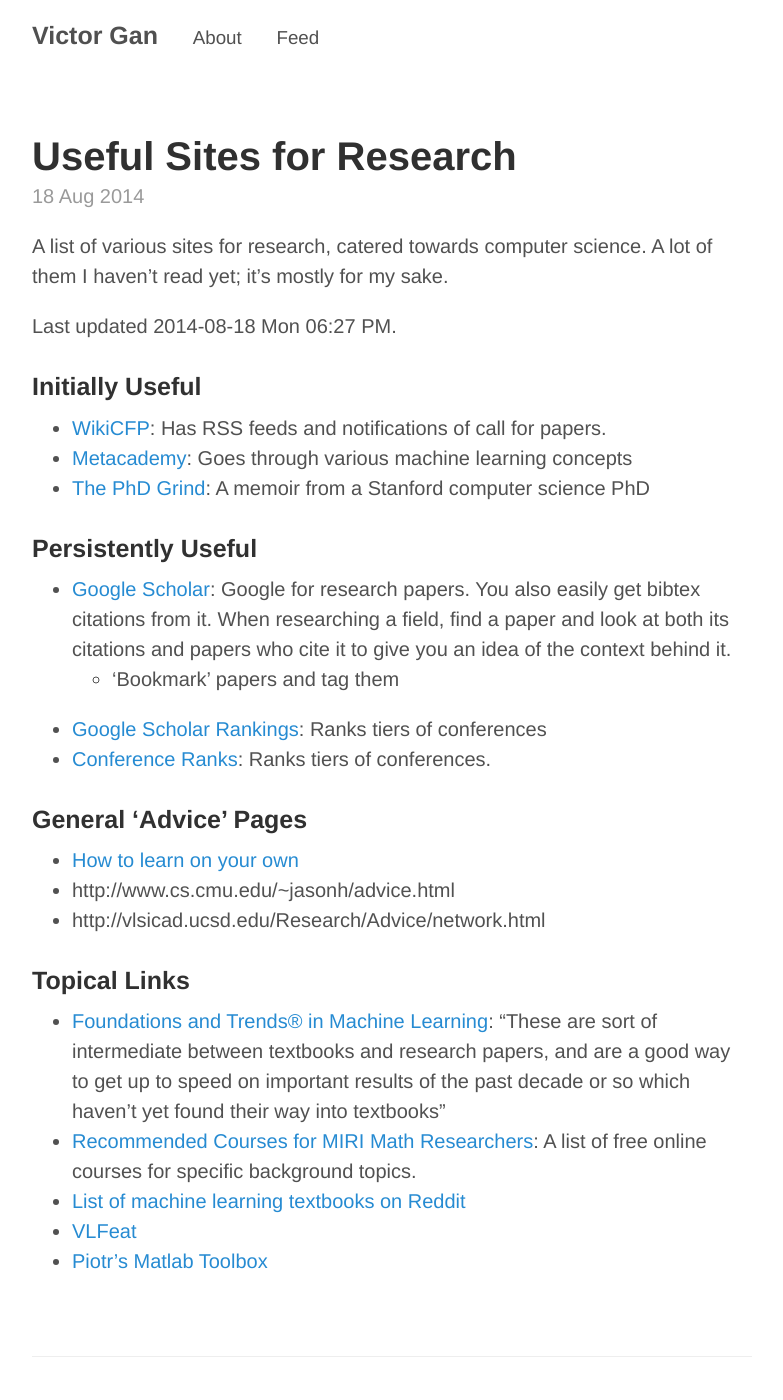
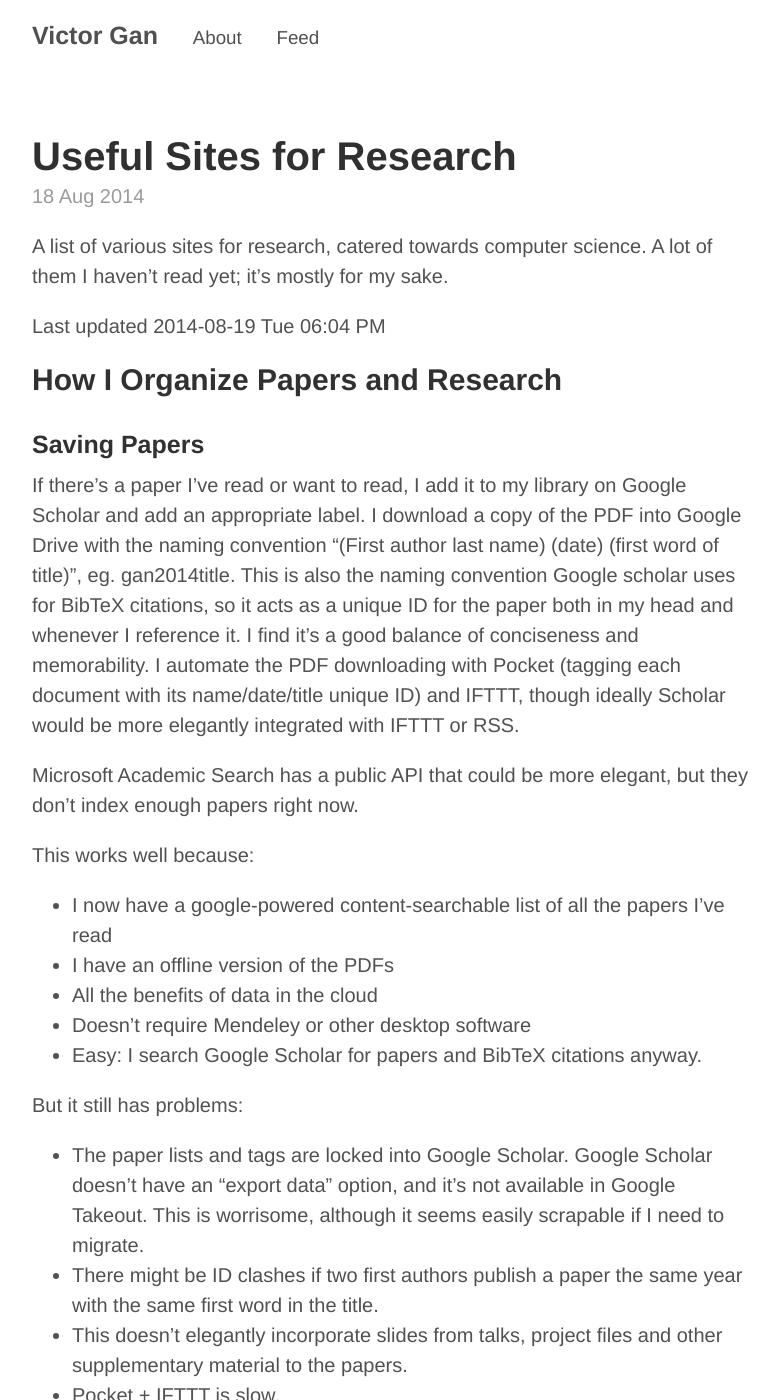
Before and after one commit to victorgan/victorgan.github.io, a Jekyll site: the page built from _posts/2014-08-18-useful-sites-for-research.md, in a window 1280 px wide and 1400 px high. Shown: the whole window, without its empty margins (248-1031 px from the left). Built offline with Jekyll 4.4.1, drawn with Linux system fonts in a browser that asks for light colours; comment, search, counter and statistics services are not loaded; some of the changed text lies outside the part shown.

Commit message:
about how I organize papers

```diff
--- a/_posts/2014-08-18-useful-sites-for-research.md
+++ b/_posts/2014-08-18-useful-sites-for-research.md
@@ -9,7 +9,64 @@
 them I haven't read yet; it's mostly for my sake.
 
 <!--end excerpt-->
-Last updated 2014-08-18 Mon 06:27 PM.
+Last updated 2014-08-19 Tue 06:04 PM
+
+## How I Organize Papers and Research
+
+### Saving Papers
+If there's a paper I've read or want to read, I add it to my library on Google
+Scholar and add an appropriate label. I download a copy of the PDF into Google
+Drive with the naming convention "(First author last name) (date) (first word of
+title)", eg. gan2014title. This is also the naming convention Google scholar
+uses for BibTeX citations, so it acts as a unique ID for the paper both in my
+head and whenever I reference it. I find it's a good balance of conciseness and
+memorability.  I automate the PDF downloading with Pocket
+(tagging each document with its name/date/title unique ID) and IFTTT, though
+ideally Scholar would be more elegantly integrated with IFTTT or RSS.
+
+Microsoft Academic Search has a public API that could be more elegant, but they
+don't index enough papers right now.
+
+This works well because:
+- I now have a google-powered content-searchable list of all the papers I've read
+- I have an offline version of the PDFs
+- All the benefits of data in the cloud
+- Doesn't require Mendeley or other desktop software
+- Easy: I search Google Scholar for papers and BibTeX citations anyway.
+
+But it still has problems:
+- The paper lists and tags are locked into Google Scholar. Google Scholar
+  doesn't have an "export data" option, and it's not available in Google
+  Takeout. This is worrisome, although it seems easily scrapable if I need to
+  migrate.
+- There might be ID clashes if two first authors publish a paper the same year
+  with the same first word in the title.
+- This doesn't elegantly incorporate slides from talks, project files and other
+  supplementary material to the papers.
+- Pocket + IFTTT is slow.
+- What's the best way to take notes on the papers?
+
+### Writing Notes
+Right now I use OneNote: I have two notebooks. One for Concepts, where I
+summarize ideas and see how they connect, and one for Papers, where I take notes
+on individual papers. Ideally the notes in the "Papers" notebook will migrate to
+the "Concepts" section. In practice it's very messy; the effort to align things
+in OneNote isn't worth the time.
+
+OneNote also allows you to import PDFs to annotate, but the ease of annotation
+isn't outweighed by the monolithic file format prone to bit rot.
+
+Good:
+- It's in the cloud.
+- It supports screenshots, web clippings, handrawn math and figures, and pdf printouts.
+- The user interface makes it quick to access everything.
+- I can include hand-drawn notes on how papers are related
+
+Bad:
+- It's a proprietary, complex file format
+- My notes on a paper should ideally be with the paper
+
+## Links
 
 ### Initially Useful
 - [WikiCFP](http://www.wikicfp.com/cfp/): Has RSS feeds and notifications of
@@ -21,7 +78,7 @@
 
 ### Persistently Useful
 - [Google Scholar](http://scholar.google.com/): Google for research papers. You
-  also easily get bibtex citations from it. When researching a field, find a
+  also easily get BibTeX citations from it. When researching a field, find a
   paper and look at both its citations and papers who cite it to give you an
   idea of the context behind it.
     - 'Bookmark' papers and tag them
```
